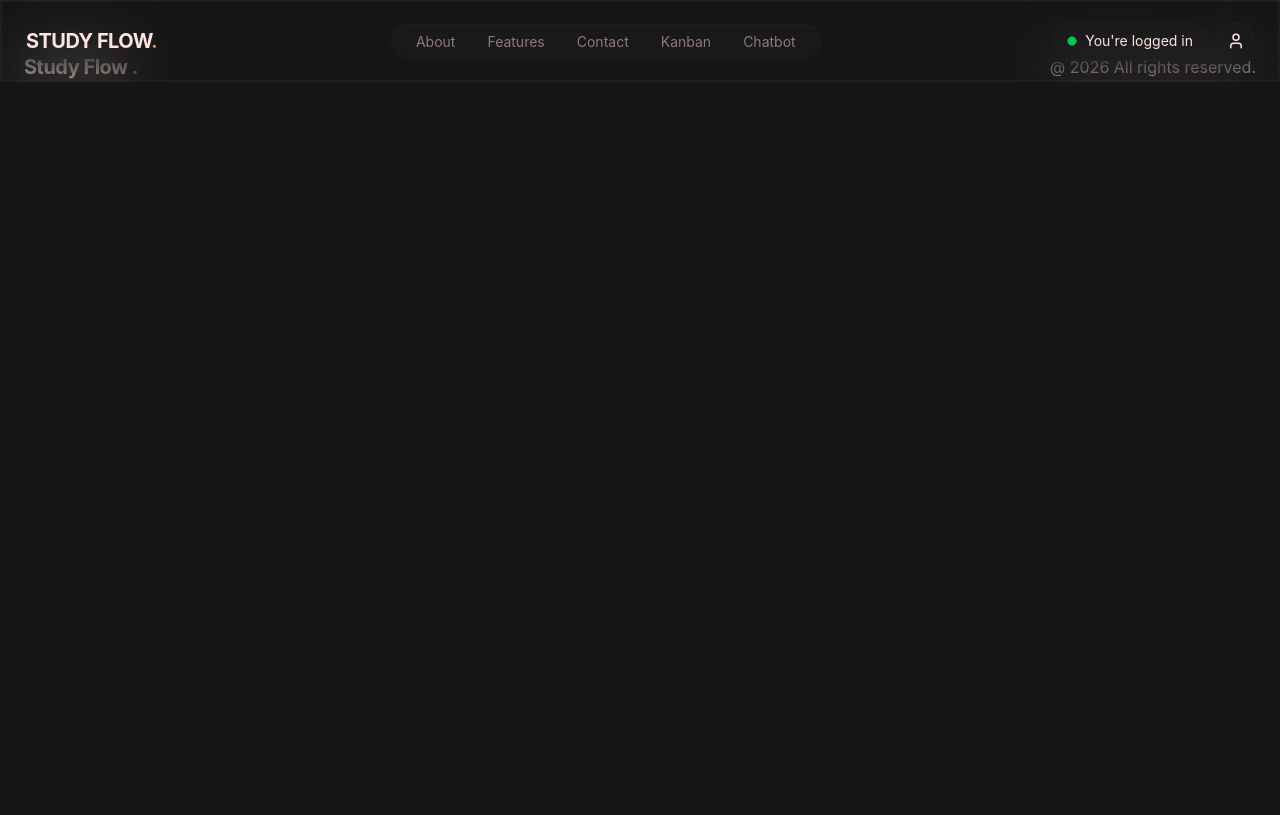
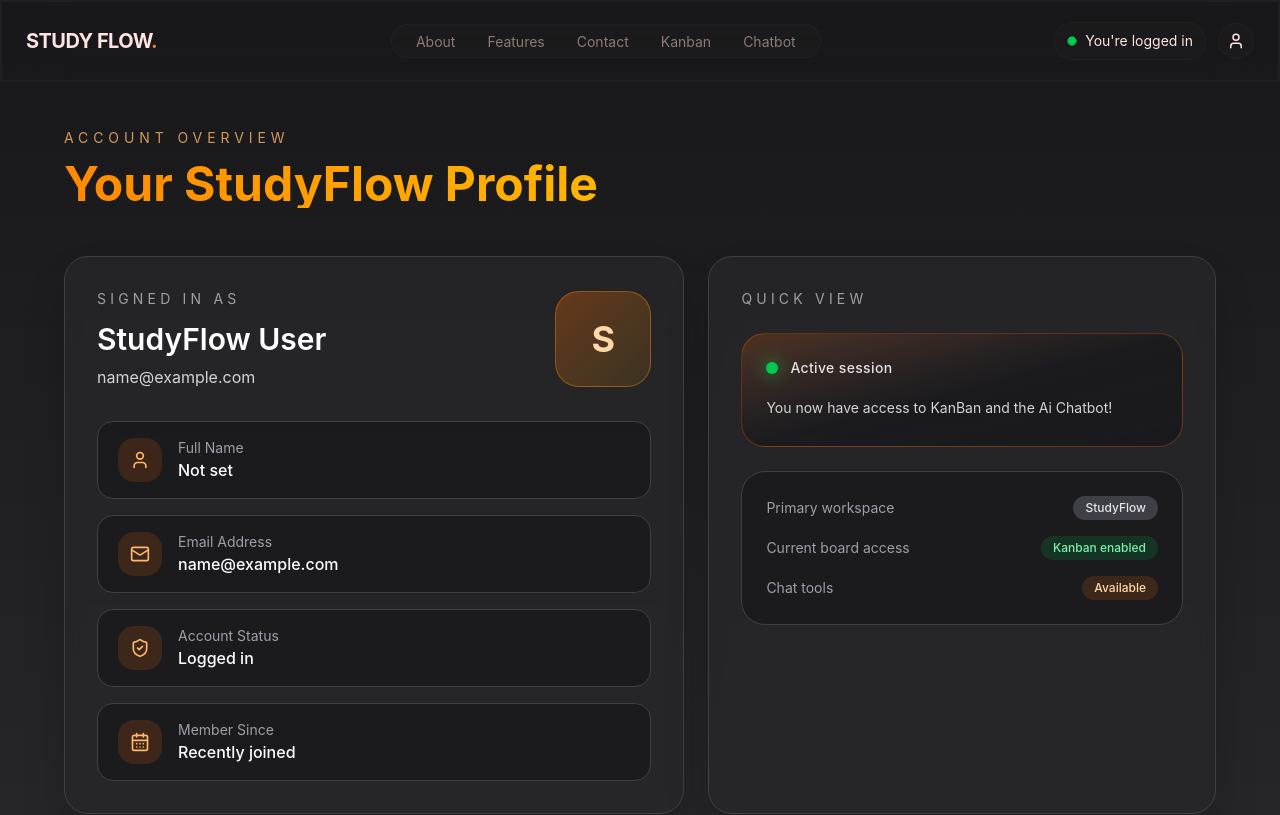
Before and after one commit to MichaelF221/Group-A-Team-Project, a React (Vite) app: page /account in a window 1280 px wide. Shown: the top 815 px of the page. Built offline with nearby package versions, Linux system fonts and the light colour scheme; sample sign-in values are in the browser's storage.

Commit message:
Add account page and integrate chatbot with main backend

```diff
--- a/server.js
+++ b/server.js
@@ -23,22 +23,34 @@ io.on("connection", (socket) => {
 });
 
 app.post("/chat", async (req, res) => {
-  console.log("Request received!")
+  console.log("Request received!");
   const { model, text } = req.body;
+
+  try {
+    if (!text || !String(text).trim()) {
+      return res.status(400).json({ error: "Please enter a message first." });
+    }
+
+    const selectedModel = model || "llama3.2:latest";
     const response = await fetch("http://localhost:11434/api/chat", {
       method: "POST",
-    headers: {
-      "Content-Type": "application/json",
-    },
+      headers: { "Content-Type": "application/json" },
       body: JSON.stringify({
-      model,
+        model: selectedModel,
         messages: [{ role: "user", content: text }],
         stream: false,
       }),
     });
+
     const data = await response.json();
-  console.log("Ollama response", data)
-  res.json(data);
+    if (!response.ok) {
+      return res.status(502).json({ error: data.error || "Ollama request failed." });
+    }
+
+    return res.json(data);
+  } catch (error) {
+    return res.status(500).json({ error: `Chat request failed: ${error.message}` });
+  }
 });
 
 httpServer.listen(3000, () => console.log("Server running on http://localhost:3000"));
--- a/src/App.jsx
+++ b/src/App.jsx
@@ -8,6 +8,7 @@ import { Login } from "@/sections/Login";
 import Chatbot from "./Chatbot";
 import { CreateAccount } from "@/sections/CreateAccount";
 import Kanban from "@/sections/Kanban";
+import Account from "@/sections/Account";
 import { Routes, Route } from "react-router-dom";
 // import { useState } from "react";
 
@@ -29,6 +30,7 @@ function App() {
         <Route path="/create-account" element={<CreateAccount />} />
         <Route path="/kanban" element={<Kanban />} />
         <Route path="/chatbot" element={<Chatbot />} />
+        <Route path="/account" element={<Account />} />
       </Routes>
       <Footer />
     </div>
--- a/src/Chatbot.jsx
+++ b/src/Chatbot.jsx
@@ -3,26 +3,37 @@ import { useState } from "react";
 
 
 function Chatbot() {
+    const API_BASE = import.meta.env.VITE_API_URL || "http://localhost:3001";
     const models = [
-        "gpt-oss:120b-cloud",
-        "gemini-3-flash-preview:cloud",
-        "deepseek-v3.1:671b-cloud",
+        "llama3.2:latest",
+        "llama3.2",
     ];
 
-    const [model, setModel]= useState("")
+    const [model, setModel]= useState(models[0])
     const [text, setText] = useState("")
     const [response, setResponse] = useState("")
+    const [isSending, setIsSending] = useState(false);
 
     const send = async () => {
        console.log("clicked!", model, text)
-      const res = await fetch("http://localhost:3000/chat", {
-        method: "POST",
-        headers: {"Content-Type": "application/json"},
-        body: JSON.stringify({model, text})
-      })
+      if (!text.trim()) return;
+      try {
+        setIsSending(true);
+        setResponse("");
+        const res = await fetch(`${API_BASE}/chat`, {
+          method: "POST",
+          headers: {"Content-Type": "application/json"},
+          body: JSON.stringify({model, text})
+        });
 
-      const data = await res.json()
-      setResponse(data.message?.content || "")
+        const data = await res.json();
+        const answer = data.message?.content || data.error || data.details || "No response returned.";
+        setResponse(answer);
+      } catch (error) {
+        setResponse(`Request failed: ${error.message}`);
+      } finally {
+        setIsSending(false);
+      }
     };
 
     return (
@@ -32,7 +43,7 @@ function Chatbot() {
       <div className="bg-zinc-800 text-primary rounded-2xl shadow-lg p-6 w-full max-w-md">
 
       <div className="flex items-center gap-4 mb-4">
-        <img src="public/images/chatbot_BG.png" alt="chatbot" className="w-32 h- mb-6"/>
+        <img src="/images/chatbot_BG.png" alt="chatbot" className="w-24 h-24 mb-6 object-cover"/>
         <h2 className="text-xl font-bold mb-0 text-center">Welcome to Chatbot!</h2>
       </div>
       <h2 className="text-xl font-bold mb-10 text-center">Ask me anything</h2>
@@ -49,7 +60,13 @@ function Chatbot() {
     <input className="flex-1 p-3 w-70 rounded-md border-zinc-500 bg-zinc-600 text-white" type="text" value={text} onChange={(e) => {setText(e.target.value)}}/>
 
 
-      <button className="cursor-pointer ml-3 mt-3 px-4 py-2 bg-orange-500 hover:bg-orange-700 text-white rounded-md" onClick={send}>Send</button>
+      <button
+        className="cursor-pointer ml-3 mt-3 px-4 py-2 bg-orange-500 hover:bg-orange-700 text-white rounded-md disabled:opacity-60"
+        onClick={send}
+        disabled={isSending}
+      >
+        {isSending ? "Sending..." : "Send"}
+      </button>
       </div>
       </div>
     </>
--- a/src/layout/Navbar.jsx
+++ b/src/layout/Navbar.jsx
@@ -1,7 +1,7 @@
 import { useEffect, useState } from "react";
 import { Login } from "@/components/LoginButton";
 import { CreateAccount } from "@/components/CreateAccountButton";
-import { Circle, LogOut, Menu, User } from "lucide-react";
+import { Circle, LogOut, Menu, Settings, User } from "lucide-react";
 import { Link, useLocation, useNavigate } from "react-router-dom";
 
 const navLinks = [
@@ -88,6 +88,14 @@ export const Navbar = () => {
                      </button>
                      {isUserMenuOpen && (
                        <div className="absolute right-0 mt-2 w-36 rounded-lg glass-strong border border-border p-2">
+                         <Link
+                           to="/account"
+                           onClick={() => setIsUserMenuOpen(false)}
+                           className="mb-1 flex w-full items-center gap-2 rounded-md px-3 py-2 text-sm transition hover:bg-primary/20"
+                         >
+                           <Settings size={16} />
+                           <span>Account</span>
+                         </Link>
                          <button
                            onClick={handleSignOut}
                            className="w-full flex items-center gap-2 text-sm px-3 py-2 rounded-md hover:bg-primary/20 transition text-left"
@@ -139,6 +147,14 @@ export const Navbar = () => {
                   <Circle size={10} className="text-green-500 fill-green-500" />
                   <span>You're logged in</span>
                 </div>
+                <Link
+                  to="/account"
+                  onClick={() => setIsMobileMenuOpen(false)}
+                  className="flex items-center justify-center gap-2 px-4 py-2 rounded-full border border-border hover:bg-primary/20 transition"
+                >
+                  <Settings size={16} />
+                  <span>Account</span>
+                </Link>
                 <button
                   onClick={handleSignOut}
                   className="flex items-center justify-center gap-2 px-4 py-2 rounded-full border border-border hover:bg-primary/20 transition"
--- /dev/null
+++ b/src/sections/Account.jsx
@@ -0,0 +1,140 @@
+import { useEffect, useState } from "react";
+import { Mail, User, ShieldCheck, CalendarDays } from "lucide-react";
+import { useNavigate } from "react-router-dom";
+
+function formatJoinedDate(user) {
+  if (!user?.createdAt) return "Recently joined";
+
+  const date = new Date(user.createdAt);
+  if (Number.isNaN(date.getTime())) return "Recently joined";
+
+  return date.toLocaleDateString("en-IE", {
+    day: "numeric",
+    month: "long",
+    year: "numeric",
+  });
+}
+
+export default function Account() {
+  const navigate = useNavigate();
+  const [user, setUser] = useState(null);
+
+  useEffect(() => {
+    const token = localStorage.getItem("studyflow_token");
+    const storedUser = localStorage.getItem("studyflow_user");
+
+    if (!token || !storedUser) {
+      navigate("/login");
+      return;
+    }
+
+    try {
+      setUser(JSON.parse(storedUser));
+    } catch {
+      navigate("/login");
+    }
+  }, [navigate]);
+
+  if (!user) return null;
+
+  const details = [
+    {
+      label: "Full Name",
+      value: user.fullName || "Not set",
+      icon: User,
+    },
+    {
+      label: "Email Address",
+      value: user.email || "Not set",
+      icon: Mail,
+    },
+    {
+      label: "Account Status",
+      value: "Logged in",
+      icon: ShieldCheck,
+    },
+    {
+      label: "Member Since",
+      value: formatJoinedDate(user),
+      icon: CalendarDays,
+    },
+  ];
+
+  return (
+    <section className="min-h-screen bg-linear-to-b from-zinc-900 to-zinc-800 px-6 pt-32 pb-14">
+      <div className="mx-auto flex w-full max-w-6xl flex-col gap-8">
+        <div className="animate-fade-in">
+          <p className="mb-3 text-sm uppercase tracking-[0.35em] text-orange-300/80">
+            Account Overview
+          </p>
+          <h1 className="bg-linear-to-r from-orange-400 via-amber-400 to-rose-400 bg-clip-text text-5xl font-bold text-transparent">
+            Your StudyFlow Profile
+          </h1>
+          <p className="mt-4 max-w-2xl text-base text-zinc-300">
+          </p>
+        </div>
+
+        <div className="grid gap-6 lg:grid-cols-[1.1fr_0.9fr]">
+          <div className="rounded-3xl border border-zinc-700 bg-zinc-800/80 p-8 shadow-2xl shadow-black/30 backdrop-blur-sm animate-fade-in">
+            <div className="flex flex-col gap-6 md:flex-row md:items-center md:justify-between">
+              <div>
+                <p className="text-sm uppercase tracking-[0.3em] text-zinc-400">Signed In As</p>
+                <h2 className="mt-3 text-3xl font-semibold text-white">{user.fullName || "StudyFlow User"}</h2>
+                <p className="mt-2 text-zinc-300">{user.email || "No email saved"}</p>
+              </div>
+              <div className="flex h-24 w-24 items-center justify-center rounded-3xl border border-orange-400/40 bg-linear-to-br from-orange-500/30 to-amber-400/10 text-4xl font-bold text-orange-200">
+                {(user.fullName || "S").charAt(0).toUpperCase()}
+              </div>
+            </div>
+
+            <div className="mt-8 grid gap-4">
+              {details.map(({ label, value, icon: Icon }) => (
+                <div
+                  key={label}
+                  className="flex items-center gap-4 rounded-2xl border border-zinc-700 bg-zinc-900/70 px-5 py-4"
+                >
+                  <div className="flex h-11 w-11 items-center justify-center rounded-2xl bg-orange-500/15 text-orange-300">
+                    <Icon size={20} />
+                  </div>
+                  <div>
+                    <p className="text-sm text-zinc-400">{label}</p>
+                    <p className="text-base font-medium text-white">{value}</p>
+                  </div>
+                </div>
+              ))}
+            </div>
+          </div>
+
+          <div className="rounded-3xl border border-zinc-700 bg-zinc-800/80 p-8 shadow-2xl shadow-black/30 backdrop-blur-sm animate-fade-in">
+            <p className="text-sm uppercase tracking-[0.3em] text-zinc-400">Quick View</p>
+            <div className="mt-6 rounded-3xl border border-orange-500/30 bg-linear-to-br from-orange-500/20 via-zinc-900/70 to-zinc-900/80 p-6">
+              <div className="flex items-center gap-3">
+                <span className="h-3 w-3 rounded-full bg-green-500 shadow-[0_0_18px_rgba(34,197,94,0.9)]" />
+                <span className="text-sm font-medium tracking-wide text-zinc-200">Active session</span>
+              </div>
+              <h3 className="mt-4 text-2xl font-semibold text-white"></h3>
+              <p className="mt-3 text-sm leading-7 text-zinc-300">
+                You now have access to KanBan and the Ai Chatbot!
+              </p>
+            </div>
+
+            <div className="mt-6 space-y-4 rounded-3xl border border-zinc-700 bg-zinc-900/70 p-6">
+              <div className="flex items-center justify-between">
+                <span className="text-sm text-zinc-400">Primary workspace</span>
+                <span className="rounded-full bg-zinc-700 px-3 py-1 text-xs font-medium text-zinc-200">StudyFlow</span>
+              </div>
+              <div className="flex items-center justify-between">
+                <span className="text-sm text-zinc-400">Current board access</span>
+                <span className="rounded-full bg-green-500/15 px-3 py-1 text-xs font-medium text-green-300">Kanban enabled</span>
+              </div>
+              <div className="flex items-center justify-between">
+                <span className="text-sm text-zinc-400">Chat tools</span>
+                <span className="rounded-full bg-orange-500/15 px-3 py-1 text-xs font-medium text-orange-200">Available</span>
+              </div>
+            </div>
+          </div>
+        </div>
+      </div>
+    </section>
+  );
+}
```
Also changed, not shown: 1 other file (tests, documents, lock files or other folders). Lines whose indentation alone changed are shown as unchanged.
